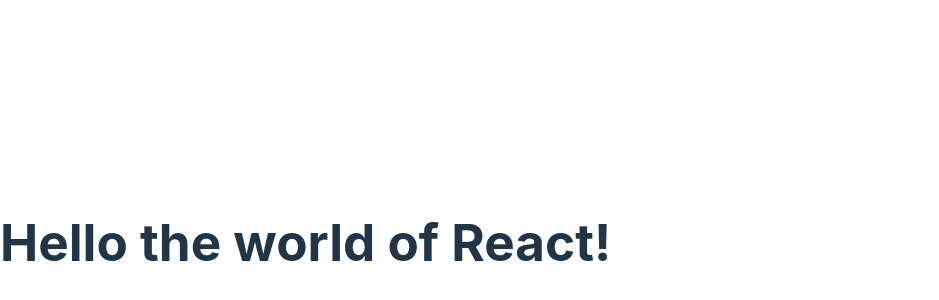
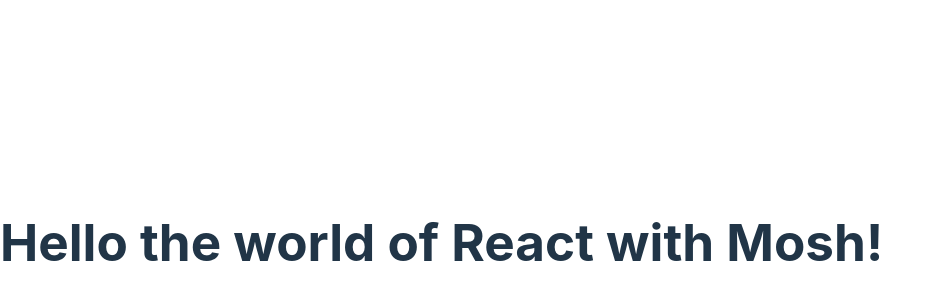
Before and after one commit to paulnyabaro/react-app, a React (Vite) app: page / in a window 1280 px wide. Shown: the part 158-458 px from the top of the page, without its empty margins (0-939 px from the left). Built offline with nearby package versions, Linux system fonts and the light colour scheme.

Commit message:
Created message component

```diff
--- a/src/Message.tsx
+++ b/src/Message.tsx
@@ -1,6 +1,7 @@
 function Message() {
     // JSX: JavaScript XML
-    return <h1>Hello the world of React!</h1>
+    const name = 'Mosh';
+    return <h1>Hello the world of React with {name}!</h1>
 }
 
 export default Message;
```
